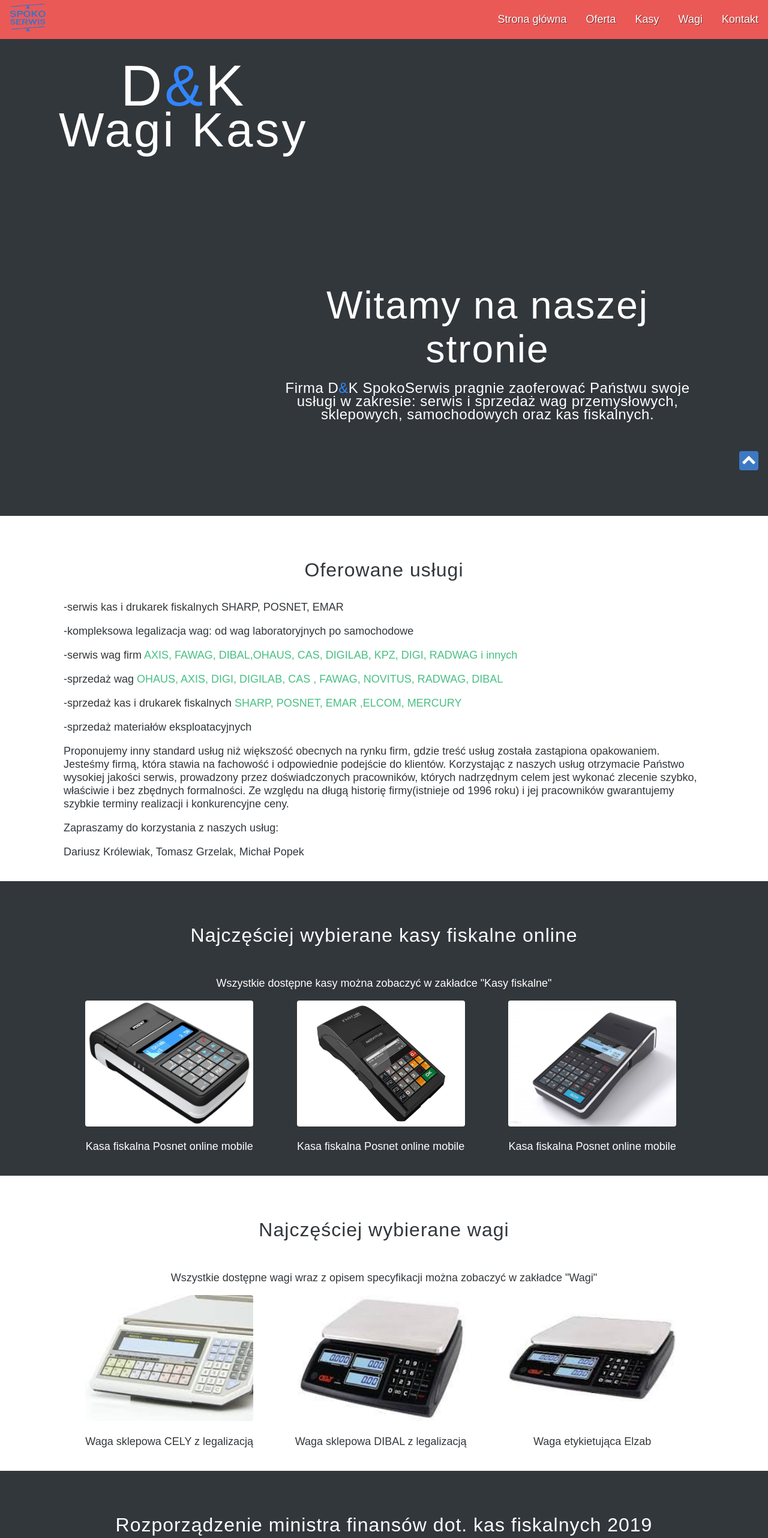
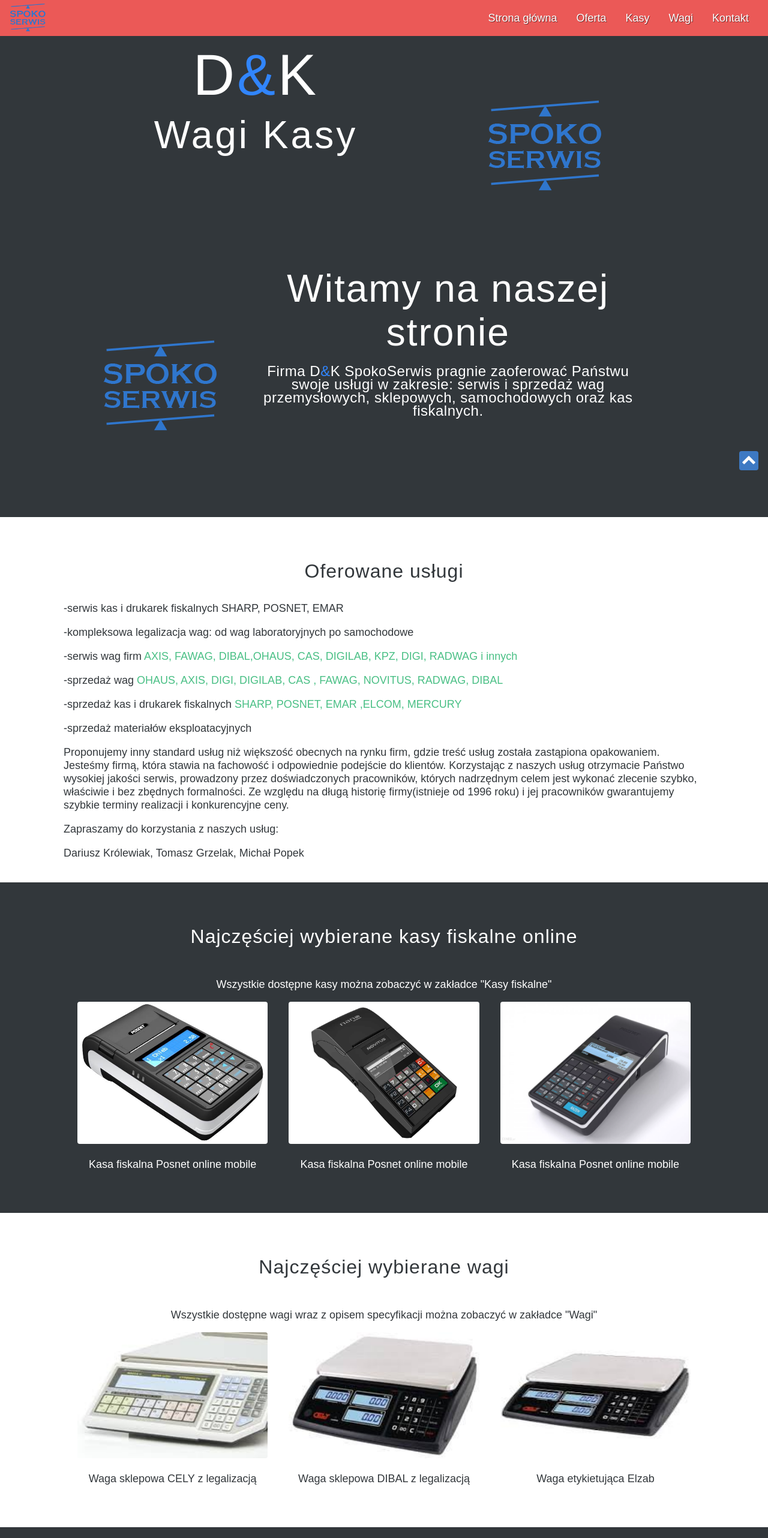
Before and after one commit to filipgrzelak/dad-page, a plain HTML site: page index.html in a window 1280 px wide. Shown: the top 2564 px of the page at 60% size. Drawn offline with Linux system fonts and the light colour scheme.

Commit message:
First mobile update

```diff
--- a/index.html
+++ b/index.html
@@ -23,7 +23,8 @@
         <a class="header__top" href="#hero" title="Wróć na górę strony"
           ><img src="./img/sp.png" class="logo" alt="logo firmy d&k kasy wagi"
         /></a>
-        <nav class="navigation">
+
+        <nav class="navigation navigation--js">
           <ul class="navigation__list">
             <li class="navigation__list">
               <a class="navigation__link" href="index.html">Strona główna</a>
@@ -42,15 +43,18 @@
             </li>
           </ul>
         </nav>
+        <button class="hamburger hamburger--js">JJ</button>
       </div>
     </header>
     <main class="main">
       <section class="hero" id="hero">
         <div class="hero__wrapper">
-          <div class="hero__column hero__column--logo">
+          <div class=" hero__column--logo">
             <h1 class="hero__logo">D<span style="color: #3185fc;">&</span>K</h1>
             <p class="hero__logo hero__logo--special">Wagi Kasy</p>
           </div>
+          <div class="dumb"><img src="./img/sp.png" class="dumb__photo" alt="Zdjęcia główne"></div>
+        <div class="dumb"><img src="./img/sp.png" class="dumb__photo" alt="Zdjęcia główne"></div>
           <section class="hero__column--description">
             <h2 class="hero__title">Witamy na naszej stronie</h2>
             <p class="hero__paragraph">
@@ -145,13 +149,13 @@
         <h2 class="content__header content__header--dark">
           Najczęściej wybierane wagi
         </h2>
-        <div class="content__wrapper -narrow">
-          <p class="content__description -centered">
+        <div class="content__wrapper ">
+          <p class="content__description ">
             Wszystkie dostępne wagi wraz z opisem specyfikacji można zobaczyć w
             zakładce "Wagi"
           </p>
         </div>
-        <div class="content__wrapper -scales">
+        <div class="content__wrapper ">
           <div class="scales__wrapper">
             <img
               src="./img/elzab.jpg"
@@ -162,7 +166,7 @@
               Waga sklepowa CELY z legalizacją
             </p>
           </div>
-          <div class="cash__wrapper">
+          <div class="scales__wrapper">
             <img
               src="./img/dibal.jpg"
               class="scales__photo"
@@ -172,7 +176,7 @@
               Waga sklepowa DIBAL z legalizacją
             </p>
           </div>
-          <div class="cash__wrapper">
+          <div class="scales__wrapper">
             <img
               src="./img/dibal1.jpg"
               class="scales__photo"
@@ -224,5 +228,6 @@
       Wszelkie prawa zastrzeżone &copy; 2020. Dziękujemy za odwiedzenie naszej
       strony!
     </footer>
+    <script src="main.js"></script>
   </body>
 </html>
--- /dev/null
+++ b/main.js
@@ -0,0 +1,11 @@
+const hamburger = document.querySelector('.hamburger--js');
+
+hamburger.addEventListener('click', () => {
+    const nav = document.querySelector('.navigation--js');
+    nav.classList.toggle('navigation--open');
+})
+
+
+const age = 32 ;
+
+console.log(age);
--- a/style.css
+++ b/style.css
@@ -14,6 +14,12 @@ body
 	font-family: Arial, Helvetica, sans-serif;
 	font-size: 18px;
 	color:#32373b;
+	background: #32373b;
+}
+
+.main{
+	margin-top: 62px;
+
 }
 
 .header{
@@ -25,6 +31,8 @@ body
 	background: rgb(255, 94, 91, .9);
 }
 
+
+
 .header__wrapper{
 	max-width: 1900px;
 	margin: 0 auto;
@@ -32,22 +40,32 @@ body
 	padding: 0 1rem;
 	justify-content: space-between;
 	align-items: center;
+	min-height: 60px;
+}
+
+.header__top{
+	height: 52.81px;
+	display: none;
 }
 
 .logo{
 	width: 60px;
+	height: 100%;
+
 }
 
 .navigation{
-	padding: 22px 0;
+	display: none;
+}
+
+.navigation--open{
+	display: block;
+	margin-top: 1rem;
 }
 
 .navigation__list{
 	list-style-type:none ;
-	display: flex;
-	align-items: center;
-	margin: 0 0 0 16px;
-	padding: 0;
+	margin: 0 0 16px;
 }
 
 
@@ -62,7 +80,6 @@ body
 }
 
 .hero{
-	padding-top: 60px ;
 	display: block;
 	background: #32373b;
 }
@@ -72,7 +89,19 @@ body
 	min-height: 100vh;
 	margin: 0 auto;
 	padding:0 1rem;
-	position: relative;
+	display: flex;
+	flex-wrap: wrap;
+}
+
+.dumb{
+	width: 100%;
+	display: flex;
+	justify-content: center;
+	align-items: center;
+}
+
+.dumb__photo{
+	width: 60%;
 }
 
 .hero__title{
@@ -90,24 +119,14 @@ body
 	font-size: 1.5rem;
 }
 
-.hero__column{
-	flex-grow: 0;
-}
 
 .hero__column--logo{
 	text-align: center;
-	position: absolute;
-	top:20px;
-	left:0px;
-
+	width: 100%;
 }
 
 .hero__column--description{
-	width: 65%;
-	text-align: center;
-	position: absolute;
-	right:20px;
-	bottom:150px;
+	width: 100%;
 	color: #fff;
 }
 
@@ -120,7 +139,8 @@ body
 }
 
 .hero__logo--special{
-	font-size: 5rem;
+	font-size: 3rem;
+	line-height: normal;
 }
 
 .content{
@@ -155,14 +175,11 @@ body
 	align-items: flex-start;
 	flex-wrap: wrap;
 	margin: 0 auto;
+	justify-content: center;
 }
 
 .content__wrapper--text{
 	display: block;
-}
-
-.content__wrapper-narrow{
-	max-width: 800px;
 }
 
 .content__description{
@@ -174,35 +191,37 @@ body
 .content__wrapper-cash{
 	margin-top: 2rem;
 	flex-direction: row;
+
 }
 
 
 .cash__wrapper{
-	width: 33%;
+	width: 100%;
 	text-align: center;
-
+	margin-bottom: 2rem;
+	border-bottom: 1px solid white;
 }
 
 .cash__photo{
-	max-width: 280px;
+	max-width: 90%;
 	border-radius: 4px;
 }
 
 .scales__wrapper{
-	width: 33%;
+	width: 100%;
 	text-align: center;
-
+	margin-bottom: 2rem;
+	border-bottom: 1px solid #32373b;
 }
 
 .scales__photo{
-	width: 280px;
+	width: 90%;
 	border-radius: 4px;
-	height: 210px;
 }
 
 .footer{
 	text-align: center;
-	color:#32373b;
+	color: white;
 	margin-bottom: 30px;
 }
 
@@ -309,3 +328,87 @@ body
 p{
 	line-height: 22px;
 }
+
+.hamburger{
+	margin: 0;
+	position: fixed;
+	right: 16px;
+	top: 16px;
+}
+
+@media (min-width: 768px)	{
+
+	.navigation__list{
+		list-style-type:none ;
+		display: flex;
+		align-items: center;
+		margin: 0 0 0 16px;
+		padding: 0;
+	}
+
+	.navigation{
+		display: block;
+		margin-right: 16px;
+	}
+
+	.hamburger{
+		display: none;
+	}
+
+	.cash__wrapper{
+		width: 50%;
+		text-align: center;
+
+	}
+
+	.scales__wrapper{
+		width: 50%;
+		text-align: center;
+
+	}
+
+	.hero__column--logo{
+		text-align: center;
+		width: 60%;
+	}
+
+	.hero__column--description{
+		width: 60%;
+		color: #fff;
+	}
+
+	.dumb{
+		width: 30%;
+		display: flex;
+		justify-content: center;
+		align-items: center;
+	}
+
+	.hero__logo--special{
+		font-size: 4rem;
+		line-height: normal;
+	}
+
+	.header__top{
+		height: 52.81;
+		display: block;
+	}
+}
+
+@media (min-width: 1024px)	{
+	.cash__wrapper{
+		width: 33%;
+		text-align: center;
+		border: none;
+	}
+
+	.scales__wrapper{
+		width: 33%;
+		text-align: center;
+		border: none;
+	}
+
+	.scales__photo{
+		height: 210px;
+	}
+}
```
Also changed, not shown: oferta.html (+1 -0 lines).
